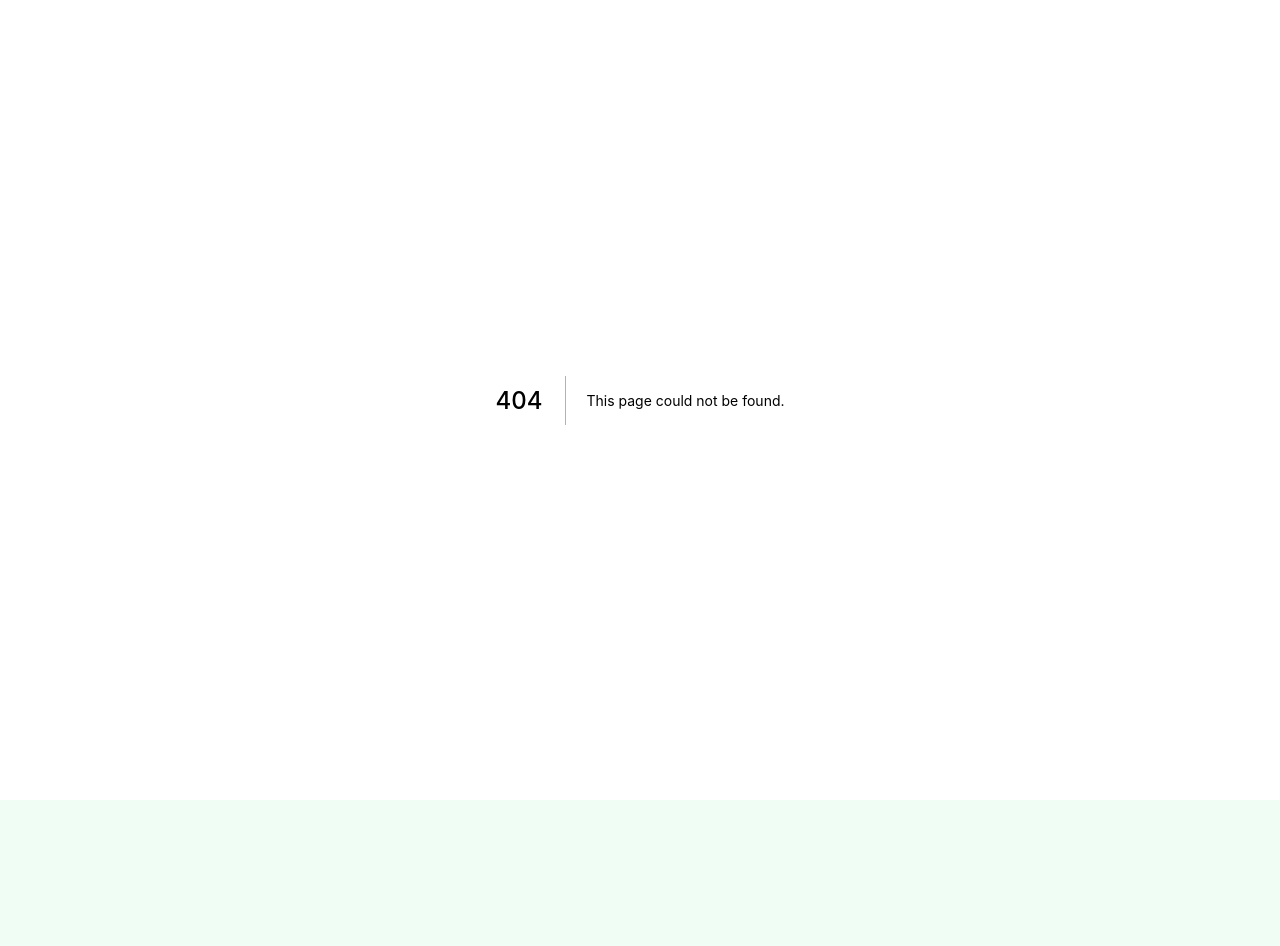
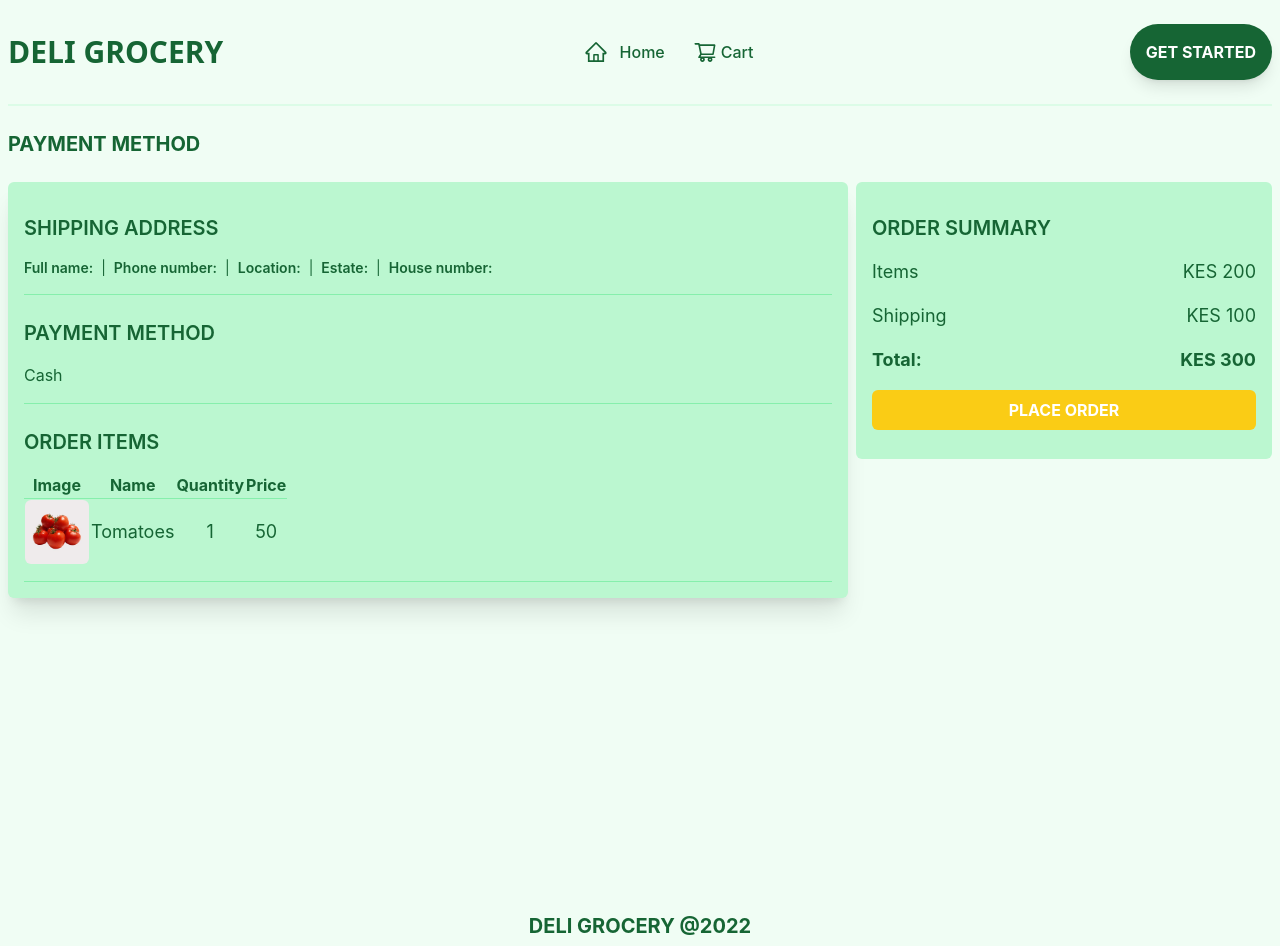
Before and after one commit to brianKungu/grocery-store, a Next.js app: page /placeorder in a window 1280 px wide. Before the commit this address had no page. Before the commit the page ends 800 px from the top, so only its background shows below. Built offline with nearby package versions, Linux system fonts and the light colour scheme.

Commit message:
Place order page design complete

```diff
--- a/context/initialState.js
+++ b/context/initialState.js
@@ -8,4 +8,5 @@ export const initialState = {
   foodItems: null,
   cartShow: false,
   cartItems: cartInfo,
+  shippingAddress: {},
 };
--- a/context/reducer.js
+++ b/context/reducer.js
@@ -3,7 +3,7 @@ export const actionType = {
   SET_FOOD_ITEMS: "SET_FOOD_ITEMS",
   SET_CART_SHOW: "SET_CART_SHOW",
   SET_CARTITEMS: "SET_CARTITEMS",
-  // SET_CART: "SET_CART",
+  SET_SHIPPING_ADDRESS: "SET_SHIPPING_ADDRESS",
 };
 
 const reducer = (state, action) => {
@@ -33,11 +33,11 @@ const reducer = (state, action) => {
         ...state,
         cartItems: action.cartItems,
       };
-    // case actionType.SET_CART:
-    //   return {
-    //     ...state,
-    //     cart: action.cart,
-    //   };
+    case actionType.SET_SHIPPING_ADDRESS:
+      return {
+        ...state,
+        shippingAddress: action.shippingAddress,
+      };
 
     default:
       return state;
--- /dev/null
+++ b/pages/payment.js
@@ -0,0 +1,58 @@
+import Head from "next/head";
+import { useRouter } from "next/router";
+import React, { useEffect, useState } from "react";
+import Layout from "../components/Layout";
+import { useStateValue } from "../context/StateProvider";
+
+export default function Payment() {
+  const [paymentMethod, setPaymentMethod] = useState();
+  const router = useRouter();
+  const [{ shippingAddress }, dispatch] = useStateValue();
+  //   useEffect(() => {
+  //     if (!shippingAddress.address) {
+  //       router.push("/shipping");
+  //     } else {
+  //       setPaymentMethod("yes");
+  //       console.log(paymentMethod);
+  //     }
+  //   }, []);
+  const submitHandler = (e) => {
+    e.preventDefault();
+    router.push("/placeorder");
+  };
+  return (
+    <Layout>
+      <Head>
+        <title>Payment Method</title>
+      </Head>
+
+      <main className="w-full min-h-screen px-6 my-4 text-green-800">
+        <div className="w-full max-w-2xl py-6 mx-auto text-xl font-bold md:px-2">
+          <h1 className="uppercase">Payment method</h1>
+          <form
+            onSubmit={submitHandler}
+            className="flex flex-col items-center justify-center w-full"
+          >
+            <p>Radio button</p>
+            <input type="radio" />
+            <div className="flex flex-col w-full gap-2 py-4">
+              <button
+                type="submit"
+                className="w-full px-12 py-2 ml-0 text-lg font-semibold text-white border-none rounded-lg outline-none bg-emerald-500 md:ml-auto md:w-full hover:bg-emerald-600"
+              >
+                Continue
+              </button>
+              <button
+                type="button"
+                className="w-full px-12 py-2 ml-0 text-lg font-semibold text-white bg-gray-500 border-none rounded-lg outline-none md:ml-auto md:w-full hover:bg-gray-400"
+                onClick={() => router.push("/shipping")}
+              >
+                Back
+              </button>
+            </div>
+          </form>
+        </div>
+      </main>
+    </Layout>
+  );
+}
--- /dev/null
+++ b/pages/placeorder.js
@@ -0,0 +1,99 @@
+import Head from "next/head";
+import React from "react";
+import Layout from "../components/Layout";
+import { useStateValue } from "../context/StateProvider";
+
+export default function PlaceOrder() {
+  const [{ shippingAddress }, dispatch] = useStateValue();
+  return (
+    <Layout>
+      <Head>
+        <title>Place Order</title>
+      </Head>
+      <main className="w-full min-h-screen px-6 py-6 mx-auto text-green-800 max-w-7xl md:px-2">
+        <h1 className="text-xl font-bold uppercase">Payment method</h1>
+        <div className="grid grid-cols-1 gap-6 my-6 md:gap-2 md:grid-cols-3">
+          <div className="bg-green-200 rounded-md shadow-xl md:col-span-2">
+            <div className="flex flex-col gap-2 p-4">
+              <div className="py-4 border-b border-b-green-300">
+                <h1 className="text-xl font-semibold uppercase">
+                  shipping address
+                </h1>
+                <div className="flex flex-wrap gap-2 pt-4 text-sm">
+                  <p className="font-semibold">Full name:</p>{shippingAddress.fullName} |
+                  <p className="font-semibold">Phone number:</p>{shippingAddress.phoneNumber} |
+                  <p className="font-semibold">Location:</p>{shippingAddress.location} |
+                  <p className="font-semibold">Estate:</p>{shippingAddress.estate} |
+                  <p className="font-semibold">House number:</p>{shippingAddress.houseNumber}
+
+                </div>
+              </div>
+              <div className="py-4 border-b border-b-green-300">
+                <h1 className="text-xl font-semibold uppercase">
+                  payment method
+                </h1>
+                <div className="pt-4">
+                  <p>Cash</p>
+                </div>
+              </div>
+              <div className="py-4 border-b border-b-green-300">
+                <h1 className="text-xl font-semibold uppercase">order items</h1>
+                <div className="pt-4">
+                  <table>
+                    <thead className="capitalize border-b border-b-green-300">
+                      <th>image</th>
+                      <th>name</th>
+                      <th>quantity</th>
+                      <th>price</th>
+                    </thead>
+                    <tbody className="text-lg text-center capitalize">
+                      <td>
+                        <img
+                          src="./images/product-1.jpg"
+                          alt="image product"
+                          className="object-cover object-center w-16 h-16 rounded-md"
+                        />
+                      </td>
+                      <td>tomatoes</td>
+                      <td>1</td>
+                      <td>50</td>
+                    </tbody>
+                  </table>
+                </div>
+              </div>
+            </div>
+          </div>
+          <div className="w-full bg-green-200 rounded-md md:cols-span-1 md:h-2/3">
+            <div className="p-4">
+              <div className="py-4">
+                <h1 className="text-xl font-semibold uppercase">
+                  order summary
+                </h1>
+                <div className="flex items-center justify-between pt-4 text-lg">
+                  <p>Items</p>
+                  <p>{"KES"} 200</p>
+                </div>
+                <div className="flex items-center justify-between pt-4 text-lg">
+                  <p>Shipping</p>
+                  <p>{"KES"} 100</p>
+                </div>
+                <div className="flex items-center justify-between pt-4 text-lg font-bold">
+                  <p>Total:</p>
+                  <p>{"KES"} 300</p>
+                </div>
+              </div>
+              <div className="w-full">
+                <button
+                  type="button"
+                  className="w-full py-2 font-bold text-white uppercase bg-yellow-400 rounded-md hover:bg-yellow-500"
+                >
+                  place order
+                </button>
+              </div>
+            </div>
+          </div>
+        </div>
+      </main>
+    </Layout>
+  );
+}
--- a/pages/shipping.js
+++ b/pages/shipping.js
@@ -1,19 +1,44 @@
 import Head from "next/head";
-import React from "react";
+import React, { useEffect } from "react";
 import Layout from "../components/Layout";
 import data from "../utils/data";
 import { useForm } from "react-hook-form";
-
+import { actionType } from "../context/reducer";
+import { useStateValue } from "../context/StateProvider";
+import { Router, useRouter } from "next/router";
 export default function Shipping() {
+  const router = useRouter();
+  const [{ shippingAddress }, dispatch] = useStateValue();
   const {
     register,
     handleSubmit,
     formState: { errors },
+    setValue,
   } = useForm();
-  const submitHandler = (data) => {
-    console.log(data);
-    console.log(errors);
+  const submitHandler = ({
+    fullName,
+    phoneNumber,
+    location,
+    estate,
+    houseNumber,
+  }) => {
+    dispatch({
+      type: actionType.SET_SHIPPING_ADDRESS,
+      shippingAddress: { fullName, phoneNumber, location, estate, houseNumber },
+    });
+    console.log(shippingAddress);
+    localStorage.setItem("shippingAddress", JSON.stringify(shippingAddress));
+    router.push("/payment");
   };
+
+  // useEffect(() => {
+  //   setValue("fullName", shippingAddress.fullName);
+  //   setValue("phoneNumber", shippingAddress.phoneNumber);
+  //   setValue("location", shippingAddress.location);
+  //   setValue("estate", shippingAddress.estate);
+  //   setValue("houseNumber", shippingAddress.houseNumber);
+  // }, []);
+
   return (
     <>
       <Layout>
@@ -43,7 +68,6 @@ export default function Shipping() {
                     required: true,
                     minLength: {
                       value: 10,
-                      message: "Name too short!",
                     },
                   })}
                   aria-invalid={errors.fullName ? "true" : "false"}
@@ -55,6 +79,39 @@ export default function Shipping() {
                   <p className="text-red-500">Full name too short!</p>
                 ) : (
                   <p className="text-red-500">Kindly provide your full name!</p>
+                )
+              ) : (
+                ""
+              )}
+              <div
+                className={`${
+                  errors.phoneNumber
+                    ? "flex items-center justify-center w-full gap-2 p-2 rounded-md text-red-900 border border-red-300"
+                    : "flex items-center justify-center w-full gap-2 py-2 border-b border-green-300"
+                }`}
+              >
+                <input
+                  name="phoneNumber"
+                  type="text"
+                  placeholder="Phone Number"
+                  className="flex-1 w-full h-full p-2 text-lg font-semibold bg-transparent border-none outline-none placeholder:text-green-800"
+                  {...register("phoneNumber", {
+                    required: true,
+                    maxLength: {
+                      value: 10,
+                    },
+                  })}
+                  aria-invalid={errors.phoneNumber ? "true" : "false"}
+                />
+                <label className="text-sm">Phone Number</label>
+              </div>
+              {errors.phoneNumber ? (
+                errors.phoneNumber.type === "maxLength" ? (
+                  <p className="text-red-500">Enter a valid phone number!</p>
+                ) : (
+                  <p className="text-red-500">
+                    Kindly provide your phone number!
+                  </p>
                 )
               ) : (
                 ""
```
